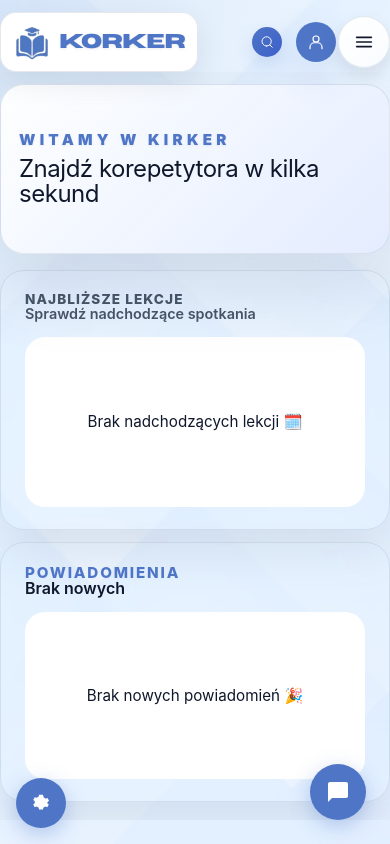
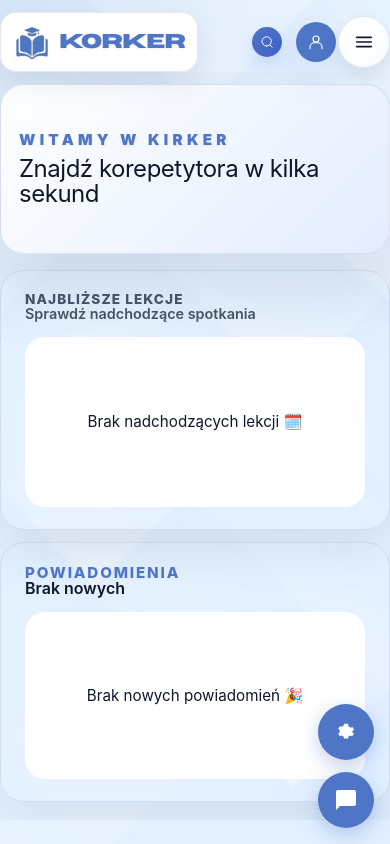
Before and after one commit to korkerteam/Korker, a Vue app: page / in a window 390 px wide. Shown: the top 844 px of the page. Built offline with nearby package versions, Linux system fonts and the light colour scheme.

Commit message:
Naprawka przycisku ustawien

```diff
--- a/src/App.vue
+++ b/src/App.vue
@@ -735,10 +735,11 @@ onUnmounted(() => {
   }
 
   .settings-fab {
-    width: 50px;
-    height: 50px;
-    bottom: 16px;
-    left: 16px;
+    width: 56px;
+    height: 56px;
+    bottom: 84px;
+    left: auto;
+    right: 16px;
   }
 
   .settings-menu-backdrop {
--- a/src/components/chat/ChatFab.vue
+++ b/src/components/chat/ChatFab.vue
@@ -71,4 +71,10 @@ defineEmits(['toggle'])
   justify-content: center;
   box-shadow: 0 2px 6px rgba(0, 0, 0, 0.2);
 }
+@media (max-width: 768px) {
+  .fab {
+    right: 16px;
+    bottom: 16px;
+  }
+}
 </style>
```
